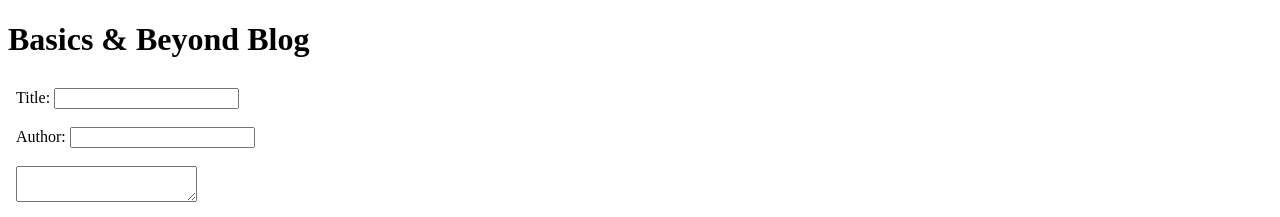
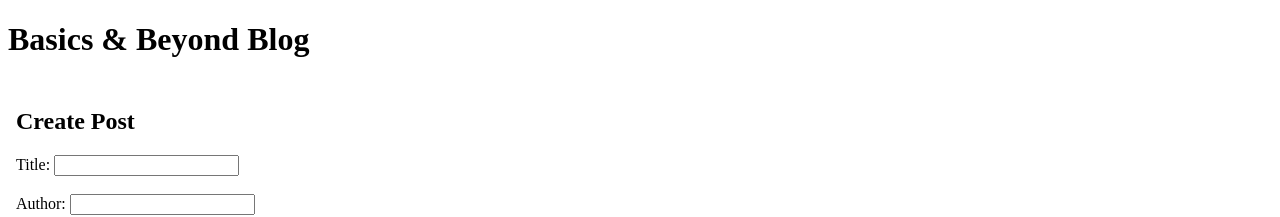
Before and after one commit to jbuddha/full-stack-react-projects, a React (Vite) app: page / in a window 1280 px wide. Shown: the top 217 px of the page. Built offline with nearby package versions, Linux system fonts and the light colour scheme; no server answers.

Commit message:
chore: minor UI change

```diff
--- a/src/components/CreatePost.jsx
+++ b/src/components/CreatePost.jsx
@@ -26,6 +26,7 @@ export function CreatePost() {
         createPostMutation.mutate()
       }}
     >
+      <h2>Create Post</h2>
       <div>
         <label htmlFor='create-title'>Title: </label>
         <input
```
